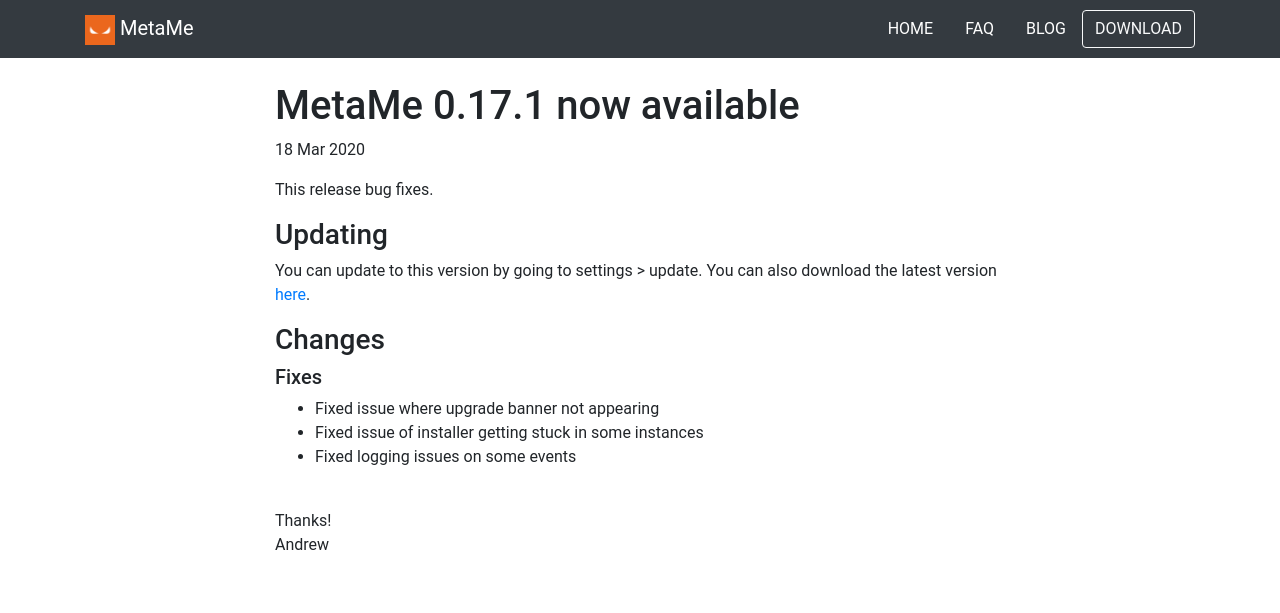
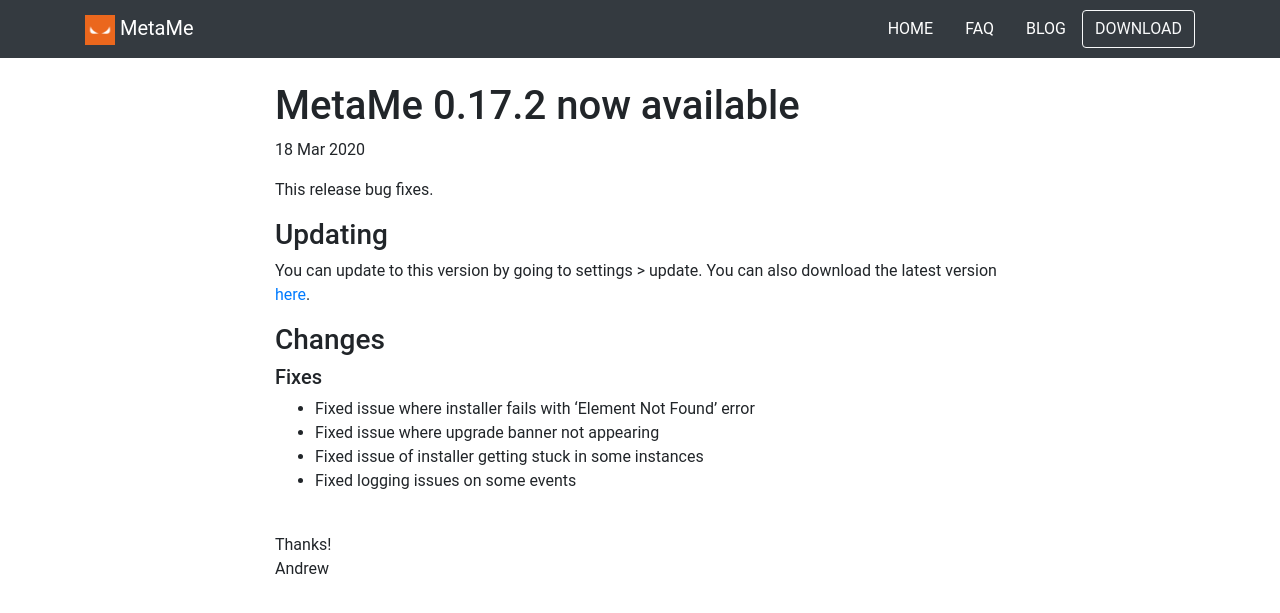
Before and after one commit to meta-me/metame-website, a Jekyll site: the page built from posts/_posts/2020-03-18-MetaMe-0.17.2-released.md, in a window 1280 px wide. Shown: the top 613 px of the page. Built offline with Jekyll 4.4.1, drawn with Linux system fonts in a browser that asks for light colours; comment, search, counter and statistics services are not loaded.

Commit message:
Release notes for 0.17.2

```diff
--- a/posts/_posts/2020-03-18-MetaMe-0.17.1-released.md
+++ b/posts/_posts/2020-03-18-MetaMe-0.17.2-released.md
@@ -1,7 +1,7 @@
 ---
 layout: post
 author: Andrew
-title: MetaMe 0.17.1 now available
+title: MetaMe 0.17.2 now available
 ---
 
 This release bug fixes.
@@ -13,6 +13,7 @@
 ### Changes
 
 ##### Fixes
+- Fixed issue where installer fails with 'Element Not Found' error
 - Fixed issue where upgrade banner not appearing
 - Fixed issue of installer getting stuck in some instances
 - Fixed logging issues on some events
```
Also changed, not shown: README.md.
